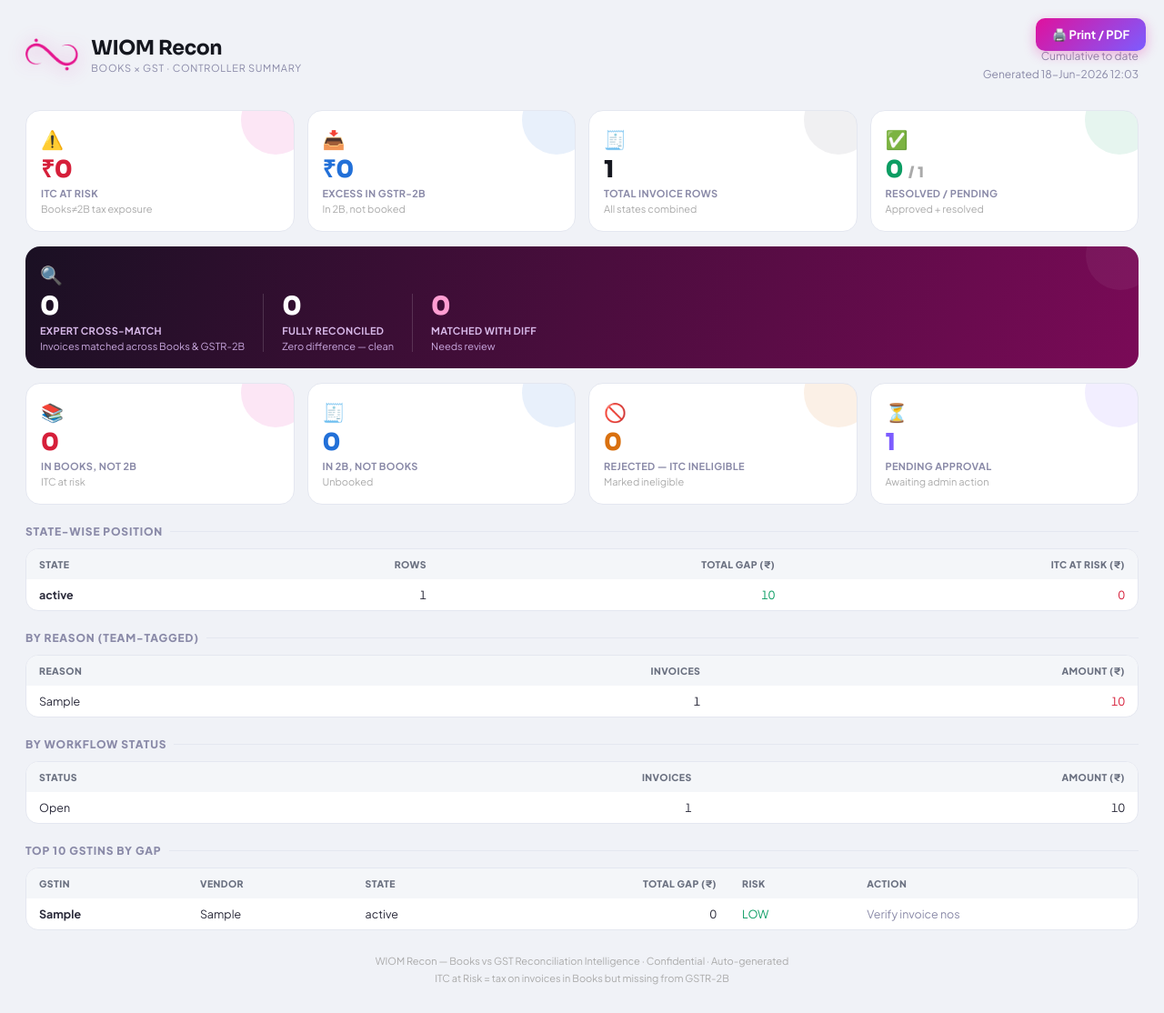
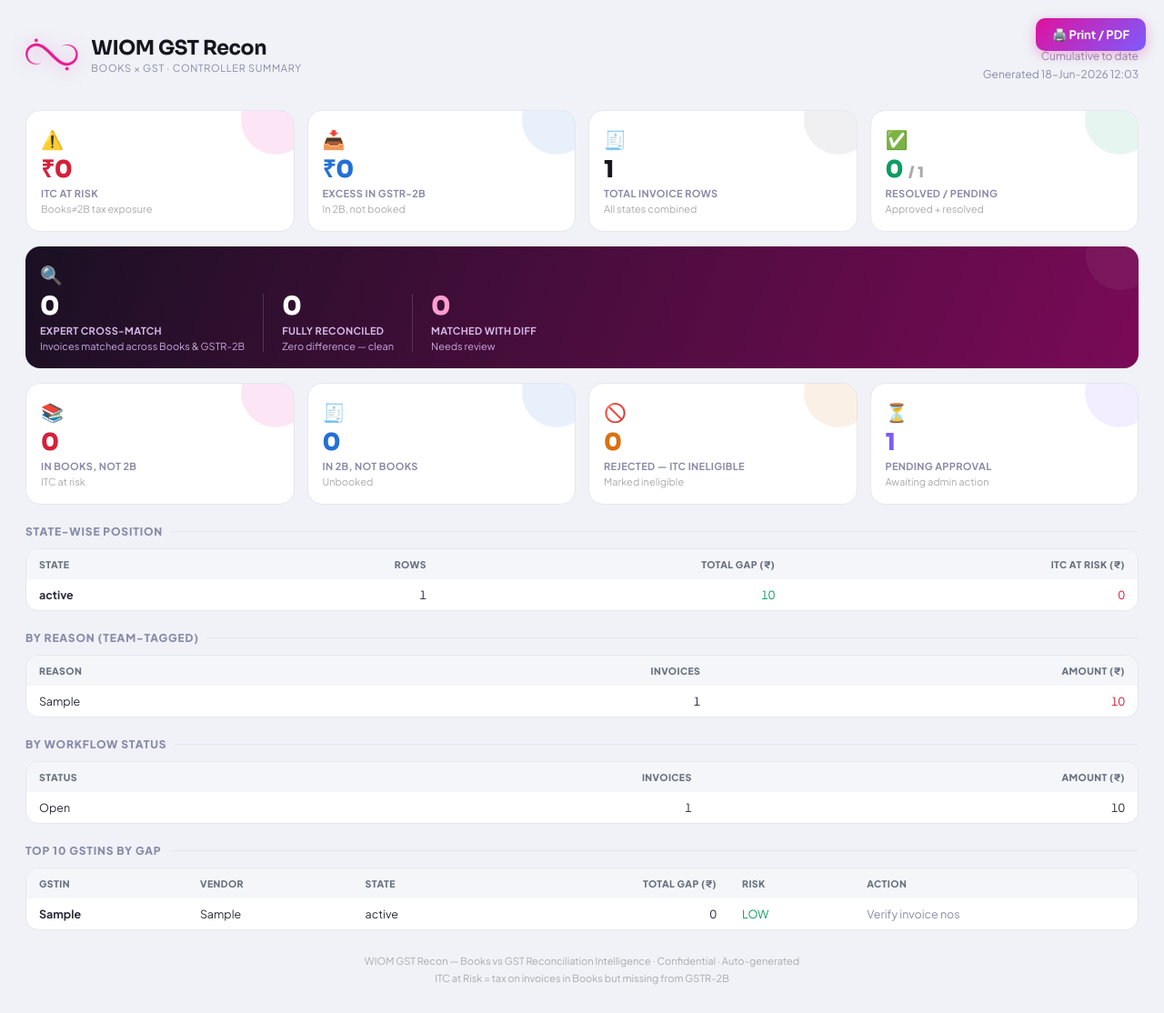
Before and after one commit to sauravmishra-tax/wiom-recon, a Flask app: page /cfo-summary in a window 1280 px wide. Shown: the whole page at 91% size. Run offline with Flask 3, Linux system fonts and the light colour scheme; a user stored in the database is signed in; tables that the repository leaves empty hold one stand-in row (values such as "Sample post").

Commit message:
Rename app to WIOM GST Recon throughout

```diff
--- a/app.py
+++ b/app.py
@@ -722,7 +722,7 @@
     xls = export_excel.build_cumulative_excel(rows, gap, 'All states · cumulative')
     body = render_template('cfo_email.html', **ctx)
     return email_util.send_email(_smtp_cfg(), to,
-        f"WIOM Recon — CFO Summary ({ctx['generated']})", body,
+        f"WIOM GST Recon — CFO Summary ({ctx['generated']})", body,
         attachment=xls.read(), attachment_name=f"WIOM_Cumulative_{now_ist().strftime('%Y%m%d')}.xlsx")
 
 
@@ -779,9 +779,9 @@
         ('Open / Remarked / Done', f"{stats['open']} / {stats['remarked']} / {stats['done']}"),
     ]
     blocks = slack_util.build_report_blocks(
-        f"WIOM Recon — Daily Status ({now_ist().strftime('%d-%b-%Y')})",
+        f"WIOM GST Recon — Daily Status ({now_ist().strftime('%d-%b-%Y')})",
         kpis, by_state, by_reason, top_vendors)
-    text = f"WIOM Recon daily: ITC at risk ₹{stats['itc_risk']:,}, {stats['open']} open, {stats['done']} resolved"
+    text = f"WIOM GST Recon daily: ITC at risk ₹{stats['itc_risk']:,}, {stats['open']} open, {stats['done']} resolved"
     return slack_util.post_message(url, text, blocks)
 
 
--- a/models.py
+++ b/models.py
@@ -1,5 +1,5 @@
 """
-Database models for the WIOM Recon workflow system.
+Database models for the WIOM GST Recon workflow system.
 
 SQLAlchemy ORM — runs on SQLite locally, Postgres on cloud (same code).
 Tables:
--- a/slack_notify.py
+++ b/slack_notify.py
@@ -1,5 +1,5 @@
 """
-Slack notification helpers for WIOM Recon.
+Slack notification helpers for WIOM GST Recon.
 Sends messages to #wiom-gst-recon channel.
 """
 import requests
--- a/slack_util.py
+++ b/slack_util.py
@@ -47,5 +47,5 @@
             f'• {g} {("· " + ven) if ven else ""} — grade *{gr}*, ITC risk ₹{risk:,.0f}'
             for g, ven, gr, risk in top_vendors)))
     blocks.append({'type': 'context', 'elements': [
-        {'type': 'mrkdwn', 'text': 'WIOM Recon · Books × GST · auto-generated'}]})
+        {'type': 'mrkdwn', 'text': 'WIOM GST Recon · Books × GST · auto-generated'}]})
     return blocks
--- a/templates/base.html
+++ b/templates/base.html
@@ -3,7 +3,7 @@
 <head>
     <meta charset="UTF-8">
     <meta name="viewport" content="width=device-width, initial-scale=1.0">
-    <title>{% block title %}WIOM Recon{% endblock %}</title>
+    <title>{% block title %}WIOM GST Recon{% endblock %}</title>
     <script>(function(){try{document.documentElement.setAttribute('data-theme',localStorage.getItem('wiom-theme')||'dark');}catch(e){document.documentElement.setAttribute('data-theme','dark');}})();</script>
     <link rel="preconnect" href="https://fonts.googleapis.com">
     <link rel="preconnect" href="https://fonts.gstatic.com" crossorigin>
--- a/templates/cfo_email.html
+++ b/templates/cfo_email.html
@@ -1,6 +1,6 @@
 <div style="font-family:Arial,Helvetica,sans-serif;max-width:640px;margin:0 auto;color:#15171f;">
   <div style="background:linear-gradient(110deg,#0B0B11,#7A0A57);color:#fff;padding:20px 24px;border-radius:10px 10px 0 0;">
-    <h2 style="margin:0;font-size:18px;">WIOM Recon — CFO Summary</h2>
+    <h2 style="margin:0;font-size:18px;">WIOM GST Recon — CFO Summary</h2>
     <p style="margin:4px 0 0;font-size:12px;color:#d7cfe0;">{{ scope }} · Cumulative to date · {{ generated }}</p>
   </div>
   <div style="border:1px solid #e4e7f0;border-top:none;border-radius:0 0 10px 10px;padding:22px 24px;">
@@ -22,6 +22,6 @@
         <td style="text-align:right;padding:7px;border-bottom:1px solid #eef0f4;color:#d61f3a;">{{ '{:,}'.format(v.risk) }}</td></tr>
       {% endfor %}
     </table>
-    <p style="font-size:12px;color:#8a8aa0;margin-top:18px;">Full cumulative report attached (Excel). — WIOM Recon (auto-generated, confidential).</p>
+    <p style="font-size:12px;color:#8a8aa0;margin-top:18px;">Full cumulative report attached (Excel). — WIOM GST Recon (auto-generated, confidential).</p>
   </div>
 </div>
--- a/templates/cfo_summary.html
+++ b/templates/cfo_summary.html
@@ -2,7 +2,7 @@
 <html lang="en">
 <head>
 <meta charset="UTF-8"><meta name="viewport" content="width=device-width, initial-scale=1.0">
-<title>Controller Summary · WIOM Recon</title>
+<title>Controller Summary · WIOM GST Recon</title>
 <link href="https://fonts.googleapis.com/css2?family=Plus+Jakarta+Sans:wght@400;500;600;700;800&family=Sora:wght@600;700;800&display=swap" rel="stylesheet">
 <style>
   *{margin:0;padding:0;box-sizing:border-box;}
@@ -76,7 +76,7 @@
   <div class="left">
     <img src="{{ url_for('static', filename='wiom_logo.png') }}" class="logo-ic" alt="WIOM">
     <div>
-      <h1>WIOM Recon</h1>
+      <h1>WIOM GST Recon</h1>
       <div class="sub">Books × GST · Controller Summary</div>
     </div>
   </div>
@@ -230,7 +230,7 @@
 </div>
 
 <div class="footer">
-  WIOM Recon — Books vs GST Reconciliation Intelligence · Confidential · Auto-generated<br>
+  WIOM GST Recon — Books vs GST Reconciliation Intelligence · Confidential · Auto-generated<br>
   ITC at Risk = tax on invoices in Books but missing from GSTR-2B
 </div>
 </body>
--- a/templates/dashboard.html
+++ b/templates/dashboard.html
@@ -1,10 +1,10 @@
 {% extends "base.html" %}
-{% block title %}Dashboard · WIOM Recon{% endblock %}
+{% block title %}Dashboard · WIOM GST Recon{% endblock %}
 {% block head %}
 <script src="https://cdn.jsdelivr.net/npm/chart.js@4.4.1/dist/chart.umd.min.js"></script>
 <style>
 /* ═══════════════════════════════════════════════
-   THE RECONCILIATION — WIOM Recon Splash v4
+   THE RECONCILIATION — WIOM GST Recon Splash v4
    Concept: Books & 2B streams collide → explosion
    → logo crystallises from debris → UI reveals
 ═══════════════════════════════════════════════ */
@@ -95,7 +95,7 @@
 {% endblock %}
 {% block content %}
 
-<!-- ★ THE RECONCILIATION — WIOM Recon Splash ★ -->
+<!-- ★ THE RECONCILIATION — WIOM GST Recon Splash ★ -->
 <div id="splash">
   <div id="sp-aurora"></div>
   <canvas id="sp-cv"></canvas>
--- a/templates/index.html
+++ b/templates/index.html
@@ -463,7 +463,7 @@
 
         <div style="text-align:center; margin-top:20px;">
             <button class="btn btn-pink" id="startBtn" disabled onclick="startProcessing()">
-                🚀 Run WIOM Reconciliation Engine
+                🚀 Run WIOM GST Reconciliation Engine
             </button>
         </div>
 
--- a/templates/login.html
+++ b/templates/login.html
@@ -3,7 +3,7 @@
 <head>
     <meta charset="UTF-8">
     <meta name="viewport" content="width=device-width, initial-scale=1.0">
-    <title>Login · WIOM Recon</title>
+    <title>Login · WIOM GST Recon</title>
     <script>(function(){try{document.documentElement.setAttribute('data-theme',localStorage.getItem('wiom-theme')||'dark');}catch(e){document.documentElement.setAttribute('data-theme','dark');}})();</script>
     <link href="https://fonts.googleapis.com/css2?family=Inter:wght@400;500;600;700;800;900&display=swap" rel="stylesheet">
     <style>
@@ -36,7 +36,7 @@
     <form class="box" method="POST">
         <button type="button" class="theme-btn" id="themeBtn" onclick="toggleTheme()" title="Toggle light / dark">☀️</button>
         <img src="{{ url_for('static', filename='wiom_logo.png') }}" class="logo-icon" alt="Wiom">
-        <h1>WIOM Recon</h1>
+        <h1>WIOM GST Recon</h1>
         <p class="sub">Books vs GST Reconciliation Platform</p>
         {% with msgs = get_flashed_messages(with_categories=true) %}
             {% for cat, m in msgs %}<div class="err">{{ m }}</div>{% endfor %}
--- a/templates/settings.html
+++ b/templates/settings.html
@@ -1,5 +1,5 @@
 {% extends "base.html" %}
-{% block title %}Settings · WIOM Recon{% endblock %}
+{% block title %}Settings · WIOM GST Recon{% endblock %}
 {% block content %}
 <div class="page-head">
     <div><h2>Settings</h2><div class="sub">Zoho Books live integration & vendor master</div></div>
--- a/templates/vendor_followup_email.html
+++ b/templates/vendor_followup_email.html
@@ -6,5 +6,5 @@
   <p>Request you to please file / amend your GSTR-1 for this invoice at the earliest and confirm.</p>
   {% if note %}<p style="background:#f4f6f9;padding:10px 12px;border-radius:8px;"><b>Note:</b> {{ note }}</p>{% endif %}
   <p>Thanks &amp; regards,<br>WIOM — Accounts &amp; Taxation</p>
-  <p style="font-size:11px;color:#8a8aa0;">Sent via WIOM Recon.</p>
+  <p style="font-size:11px;color:#8a8aa0;">Sent via WIOM GST Recon.</p>
 </div>
```
